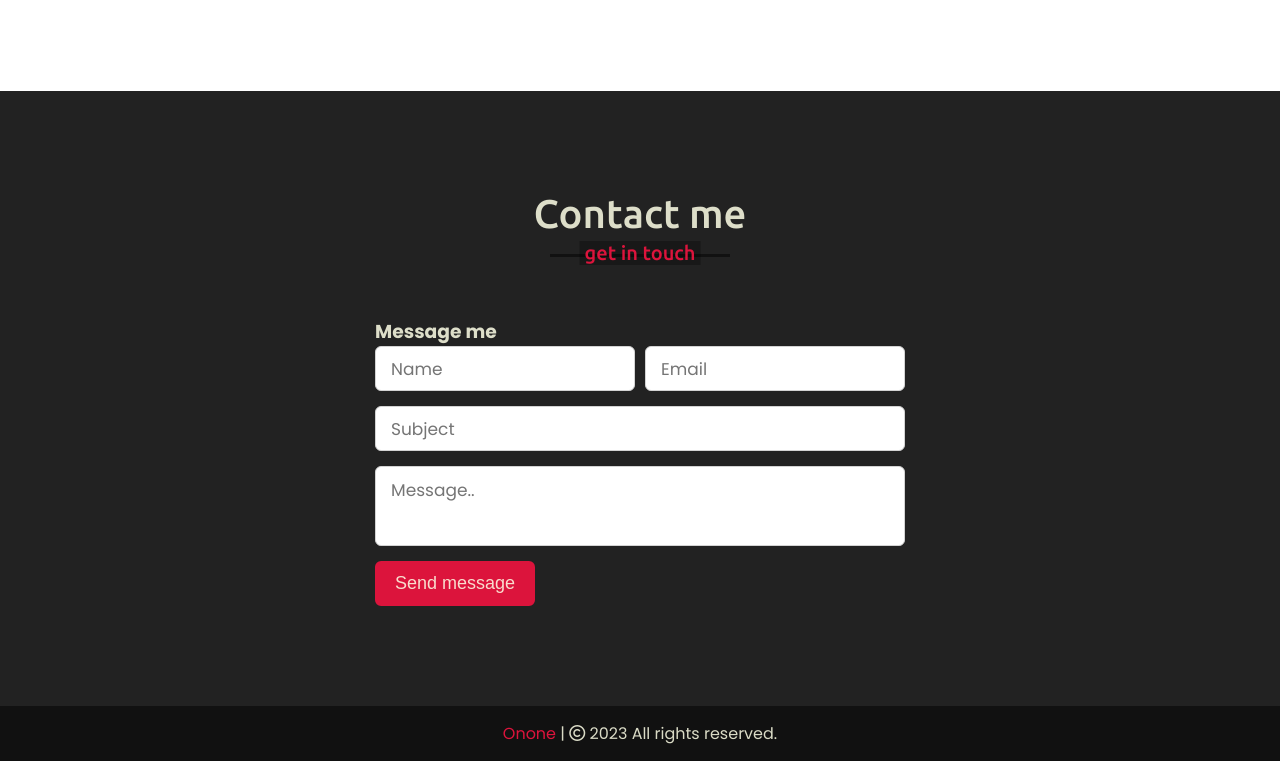
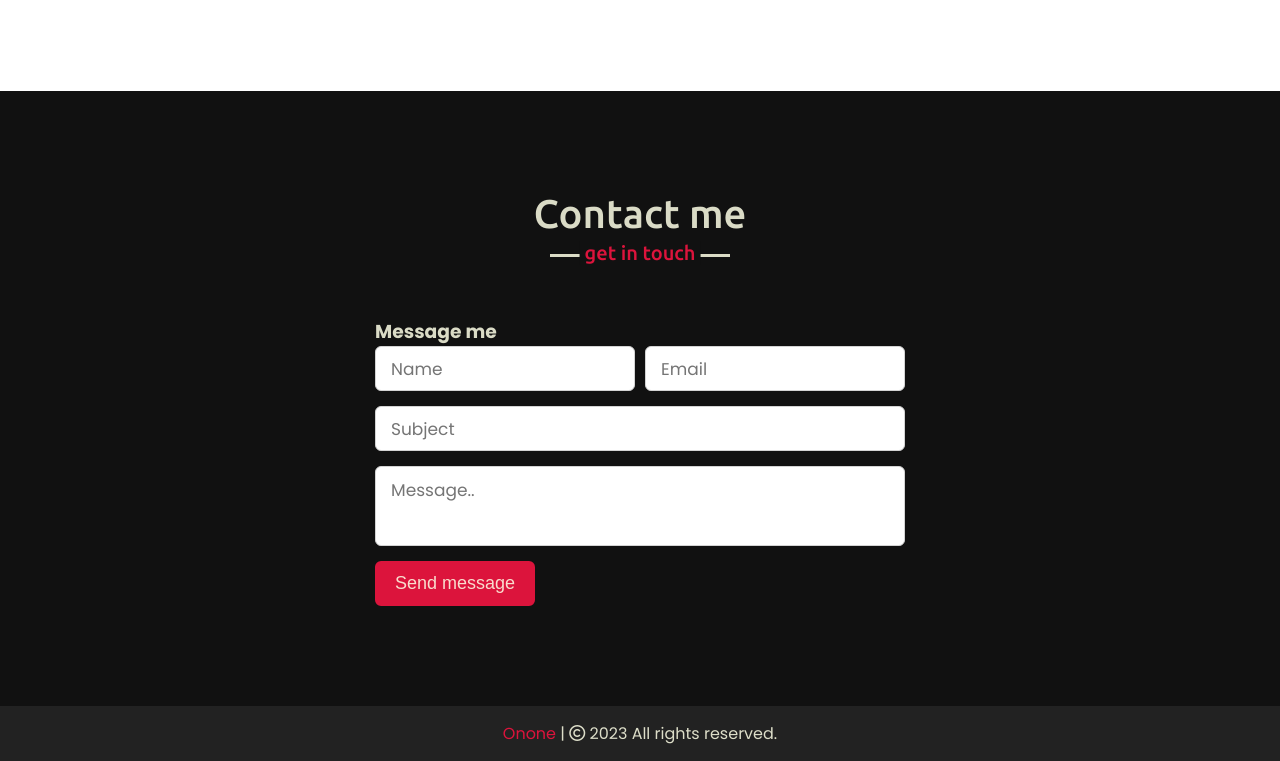
Before and after one commit to Angiephoenix/Portfolio_Onone, a plain HTML site: page index.html in a window 1280 px wide. Shown: the part 3183-3944 px from the top of the page. Drawn offline with nearby package versions, Linux system fonts and the light colour scheme.

Commit message:
responsiveness

```diff
--- a/index.html
+++ b/index.html
@@ -78,7 +78,7 @@
                                 Fin-tech, Ed-tech, Telco, and custom solution domains, both in traditional and agile environments, and have
                                 witnessed firsthand the transformative power of Agile methodologies in driving innovation, adaptability, and
                                 customer-centricity.</p><br>
-                    <a href="#">Download CV</a>
+                    <a href="#">My CV</a>
                 </div>
             </div>
         </div>
--- a/style.css
+++ b/style.css
@@ -403,11 +403,18 @@ section .title::after{
 
 /* contact section styling */
 #contact{
-    background-color: #222;
+    background-color: #111;
 }
-
+.contact .title::before{
+    background: #feffe6d9;
+}
 .contact .title::after{
+    background: #111;
     content: "get in touch";
+}
+.contact{
+    color:#feffe6d9;
+    background: #111;
 }
 .contact .contact-content .column{
     width: calc(50% - 30px);
@@ -427,7 +434,7 @@ section .title::after{
 }
 
 #contact #contactDiv h2::after{
-    background-color: rgba(0, 0, 0, 0.3)
+    background-color: #111
 }
 
 #contact #contactDiv h3{
@@ -443,7 +450,7 @@ section .title::after{
 }
 .contact .contact-content .row i{
     font-size: 25px;
-    color: #c1502e;
+    color: crimson;
 }
 .contact .contact-content .info .head{
     font-weight: 500;
@@ -512,7 +519,7 @@ section .title::after{
 }
 /* footer section styling */
 footer{
-    background: #111;
+    background: #222;
     padding: 15px 23px;
     color: #feffe6d9;
     text-align: center;
```
